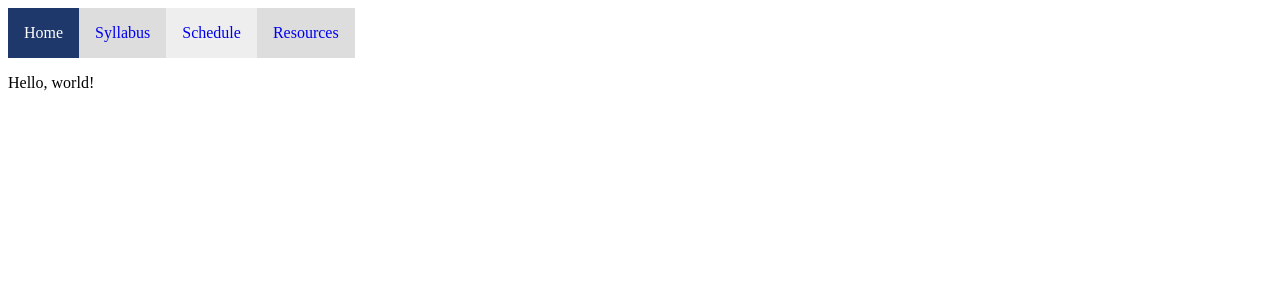
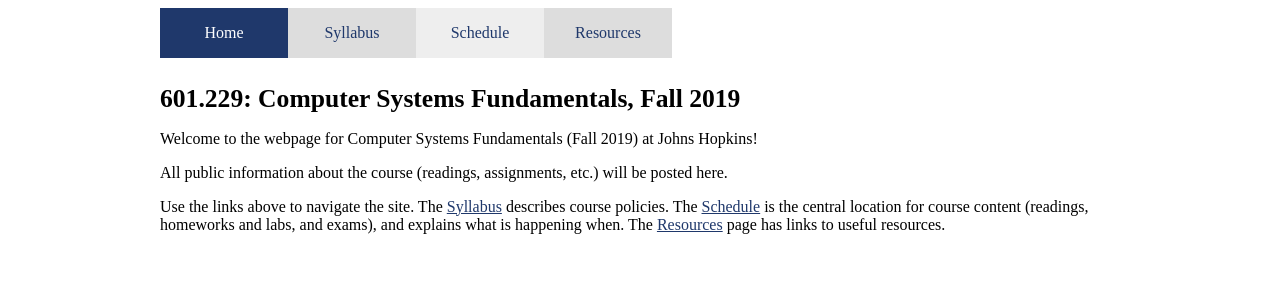
Before and after one commit to jhucsf/spring2020, a Jekyll site: the page built from index.md, in a window 1280 px wide. Shown: the top 300 px of the page. Built offline with Jekyll 4.4.1, drawn with Linux system fonts in a browser that asks for light colours.

Commit message:
added resources, schedule, syllabus pages

```diff
--- a/_layouts/default.html
+++ b/_layouts/default.html
@@ -3,20 +3,22 @@
 <html>
 
 <head>
-	<title>{{page.title}}</title>
+	<title>{{site.coursename}}: {{page.title}}</title>
 	<link rel="stylesheet" type="text/css" href="{{site.baseurl}}/css/csf.css">
 	<script src="https://ajax.googleapis.com/ajax/libs/jquery/2.2.4/jquery.min.js"></script>
 	<script type="text/javascript" src="{{site.baseurl}}/js/csf.js"></script>
 </head>
 
 <body>
-	<!-- navbar -->
+	<div id="content">
 		<ul id="navbar">
 			<li class="home"><a href="{{site.baseurl}}/index.html">Home</a></li>
 			<li class="syllabus"><a href="{{site.baseurl}}/syllabus.html">Syllabus</a></li>
 			<li class="schedule"><a href="{{site.baseurl}}/schedule.html">Schedule</a></li>
 			<li class="resources"><a href="{{site.baseurl}}/resources.html">Resources</a></li>
 		</ul>
+
+		<div id="pageTitle">{{site.coursename}}: {{page.title}}</div>
 
 		{{content}}
 
@@ -26,6 +28,7 @@
 				csf.onLoad();
 			});
 		</script>
+	</div>
 </body>
 
 </html>
--- a/css/csf.css
+++ b/css/csf.css
@@ -1,3 +1,23 @@
+a {
+	color: #1f386b;
+}
+
+a:visited{
+	color: #1f386b;
+}
+
+#content {
+	margin: 0 auto;
+	max-width: 60em;
+}
+
+#pageTitle {
+	margin-top: 1em;
+	margin-bottom: 0.5em;
+	font-size: 160%;
+	font-weight: bold;
+}
+
 #navbar {
 	list-style-type: none;
 	margin: 0;
@@ -17,6 +37,12 @@
 	margin: 0;
 	border: 0;
 	padding: 1em;
+	min-width: 6em;
+	text-align: center;
+}
+
+#navbar li a:hover {
+	text-decoration: underline;
 }
 
 #navbar li:nth-child(even) a {
--- a/index.md
+++ b/index.md
@@ -1,7 +1,11 @@
 ---
 layout: default
-title: "Computer Systems Fundamentals"
+title: "Computer Systems Fundamentals, Fall 2019"
 category: "home"
 ---
 
-Hello, world!
+Welcome to the webpage for Computer Systems Fundamentals (Fall 2019) at Johns Hopkins!
+
+All public information about the course (readings, assignments, etc.) will be posted here.
+
+Use the links above to navigate the site.  The [Syllabus](syllabus.html) describes course policies. The [Schedule](schedule.html) is the central location for course content (readings, homeworks and labs, and exams), and explains what is happening when.  The [Resources](resources.html) page has links to useful resources.
```
Also changed, not shown: resources.md (added, +5 -0 lines), schedule.md (added, +57 -0 lines), syllabus.md (added, +7 -0 lines). Lines whose indentation alone changed are shown as unchanged.
